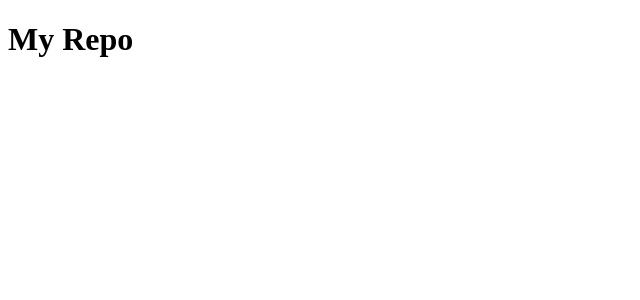
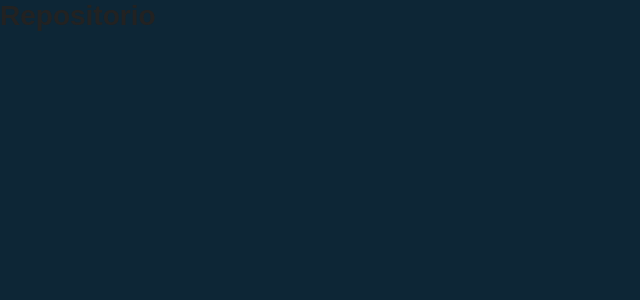
Before and after one commit to CristianoSFMothe/my-repo, a React (Create React App) app: page /repositorio/1 in a window 1280 px wide. Shown: the top 300 px of the page, without its empty margins (0-640 px from the left). Built offline with nearby package versions, Linux system fonts and the light colour scheme.

Commit message:
feat: criando as rotas da página e inicializando a estilização

```diff
--- a/package.json
+++ b/package.json
@@ -6,11 +6,13 @@
     "@testing-library/jest-dom": "^5.17.0",
     "@testing-library/react": "^13.4.0",
     "@testing-library/user-event": "^13.5.0",
+    "babel-jest": "^26.6.0",
     "react": "^18.3.1",
     "react-dom": "^18.3.1",
+    "react-router-dom": "^5.2.0",
     "react-scripts": "5.0.1",
-    "web-vitals": "^2.1.4",
-    "babel-jest": "^26.6.0"
+    "styled-components": "^6.1.11",
+    "web-vitals": "^2.1.4"
   },
   "scripts": {
     "start": "react-scripts start",
--- a/src/App.js
+++ b/src/App.js
@@ -1,8 +1,13 @@
-function App() {
+import React from "react";
+import Routes from "./routes";
+import GlobalStyle from "./styles/global"
+
+const App = () => {
   return (
-    <div>
-      <h1>My Repo</h1>
-    </div>
+    <>
+      <GlobalStyle />
+      <Routes />
+    </>
   );
 }
 
--- /dev/null
+++ b/src/pages/Main/index.js
@@ -0,0 +1,11 @@
+import React from "react";
+
+import { Title } from './styles'
+
+const Main = () => {
+  return (
+    <Title>Main</Title>
+  );
+};
+
+export default Main;
--- /dev/null
+++ b/src/pages/Main/styles.js
@@ -0,0 +1,5 @@
+import styled  from "styled-components";
+
+export const Title = styled.h1`
+  color: #CCCC
+`;
--- /dev/null
+++ b/src/pages/Repositorio/index.js
@@ -0,0 +1,9 @@
+import React from "react";
+
+const Repositorio = () => {
+  return (
+    <h1>Repositorio</h1>
+  );
+};
+
+export default Repositorio
--- /dev/null
+++ b/src/routes.js
@@ -0,0 +1,16 @@
+import React from "react";
+import { BrowserRouter, Switch, Route } from "react-router-dom";
+
+import Main from "./pages/Main";
+import Repositorio from "./pages/Repositorio";
+
+export default function Routes() {
+  return (
+    <BrowserRouter>
+      <Switch>
+        <Route exact path="/" component={Main} />
+        <Route exact path="/repositorio/:repositorio" component={Repositorio} />
+      </Switch>
+    </BrowserRouter>
+  );
+}
--- /dev/null
+++ b/src/styles/global.js
@@ -0,0 +1,31 @@
+import { createGlobalStyle } from "styled-components";
+
+export default createGlobalStyle`
+  * {
+    margin: 0;
+    padding: 0;
+    outline: 0;
+    box-sizing: border-box;
+  }
+
+  html, body, #root {
+    min-height: 100%;
+  }
+
+  body {
+    background: #0D2636;
+    font-size: 0.875rem;
+    -webkit-font-smoothing: antialiased !important;
+  }
+
+  body, input, button {
+    color: #222;
+    font-size: 0.875rem;
+    font-family: Arial, Helvetica, sans-serif;
+  }
+
+  button {
+    cursor: pointer;
+  }
+
+`;
```
Also changed, not shown: 1 other file (tests, documents, lock files or other folders).
